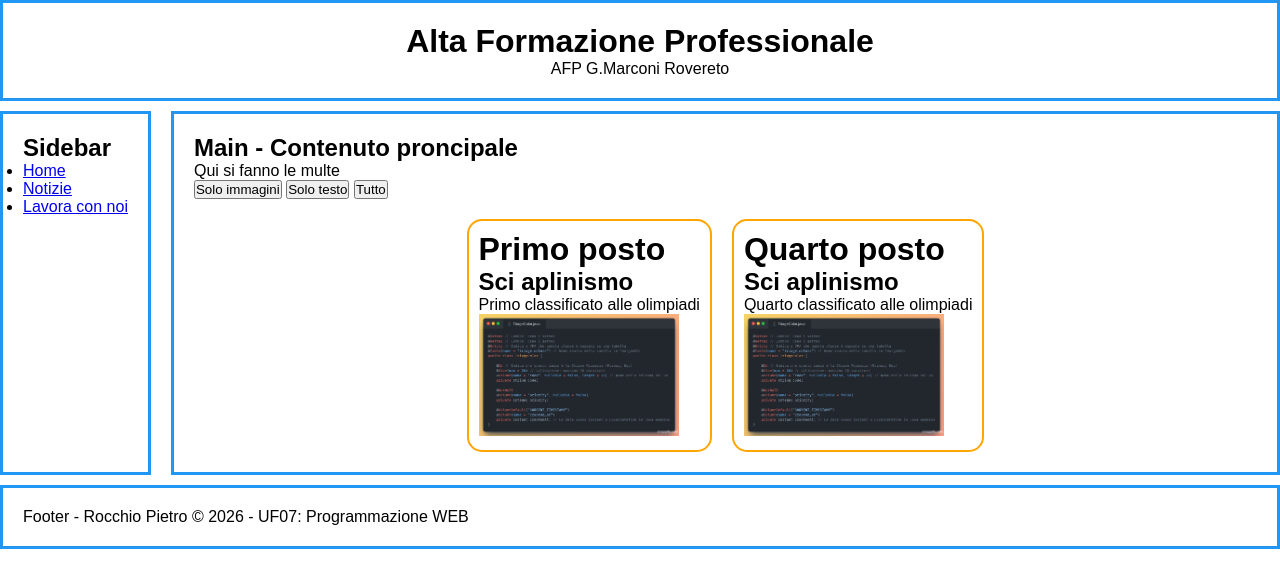
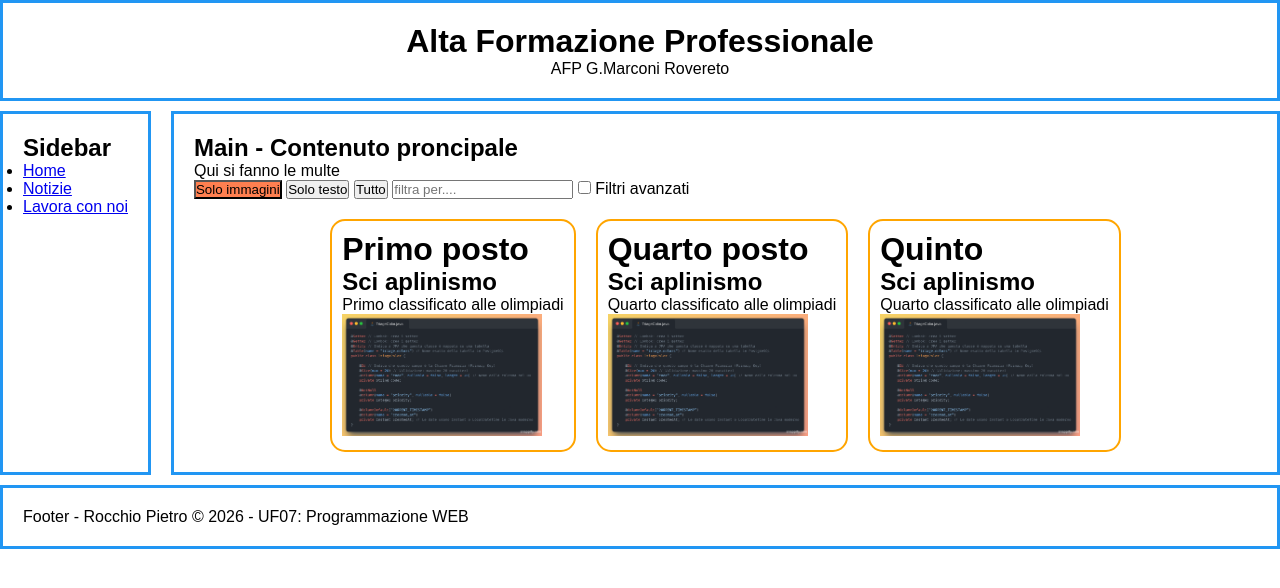
Before and after one commit to pietro2356/afplecture2026, a plain HTML site: page index.html in a window 1280 px wide. Both pictures are taken after a click on the button "Solo immagini". Drawn offline with Linux system fonts and the light colour scheme.

Commit message:
feat(card): enhance filtering functionality with advanced options and improve button handling

```diff
--- a/card.js
+++ b/card.js
@@ -56,21 +56,80 @@ const cardList = [
             dimensione: "",
             raggio: ""
         }
+    },
+    {
+        contenuto: {
+            titolo: "Quinto", // h1
+            sottotitolo:"Sci aplinismo", // h2
+            testo: "Quarto classificato alle olimpiadi", // p
+            immagine: "TriageColorEntity.png" // img
+        },
+        bordo: {
+            colore: "",
+            stile: "",
+            dimensione: "",
+            raggio: ""
+        }
     }
 ];
 const cardContainer = document.querySelector("#card-container-main");
+const filtroInput = document.querySelector("#filter-input");
 
-document.querySelector("#btn-only-img")
-    .addEventListener("click", soloImmagini);
-    // .addEventListener("click", () => soloImmagini())
+const btnImg = document.querySelector("#btn-only-img");
+const btnText = document.querySelector("#btn-only-text");
+const btnAll = document.querySelector("#btn-all");
 
-document.querySelector("#btn-only-text")
-    .addEventListener("click", soloTesto);
+const checkFiltri = document.querySelector("#enable-adv-filter")
 
-document.querySelector("#btn-all")
-    .addEventListener("click", mostraTutto);
+let adv_filter_enabled = false;
 
+btnImg.addEventListener("click", soloImmagini);
+//btnText.addEventListener("click", () => soloImmagini())
+btnText.addEventListener("click", soloTesto);
+btnAll.addEventListener("click", mostraTutto);
 
+filtroInput.addEventListener("input", (e) => {
+    resetAllFilterButton();
+    enableBtn(btnAll);
+    const txtDigitato = e.target.value.toLowerCase();
+
+    const cardTrovate = cardList.filter((item) => {
+        const title = item.contenuto.titolo.toLowerCase();
+        console.log(`Target: ${txtDigitato}, Titolo: ${title}`);
+
+        // return txtDigitato !== title; // Filtro puntuale
+        return title.includes(txtDigitato);
+    });
+
+    renderizzaCards(cardTrovate);
+})
+
+checkFiltri.addEventListener("click", (e) => {
+    adv_filter_enabled = e.target.checked;
+    console.log(adv_filter_enabled ? "Abilitato" : "Disabilitato");
+});
+
+function enableBtn(btn){
+    btn.classList.add("btn-active");
+}
+function disableBtn(btn){
+    btn.classList.remove("btn-active");
+}
+function resetAllFilterButton(){
+    disableBtn(btnImg);
+    disableBtn(btnText);
+    disableBtn(btnAll);
+}
+
+/**
+ * CLEAR -- rimuovo
+ * DISABLE --
+ *
+ */
+
+//
+// filtroInput["abilitato"] = true;
+// filtroInput.abilitato2 = true;
 /**
  * Crea un elemento card basato sui dati forniti.
  * @param cardData - Oggetto contenente i dati della card.
@@ -125,27 +184,32 @@ const renderizzaCards = (listaCard) => {
 
 function soloImmagini(){
     console.log("Mostra solo immagini");
+    resetAllFilterButton();
     const listTmp = cardList.filter(
         item => item.contenuto.immagine !== ""
     );
-
+    enableBtn(btnImg);
     renderizzaCards(listTmp);
 }
 
 function soloTesto(){
     console.log("Mostra solo testo");
-
+    resetAllFilterButton();
     const listaTmp = cardList.filter(
         item => item.contenuto.immagine === ""
     );
 
+    enableBtn(btnText);
     renderizzaCards(listaTmp);
 }
 
 function mostraTutto(){
     console.log("Mostra tutto");
+    resetAllFilterButton()
+    enableBtn(btnAll);
     renderizzaCards(cardList);
 }
 
 
 renderizzaCards(cardList);
+enableBtn(btnAll);
--- a/index.html
+++ b/index.html
@@ -28,8 +28,20 @@
         <p>Qui si fanno le multe</p>
 
         <button id="btn-only-img">Solo immagini</button>
-        <button id="btn-only-text" onclick="soloTesto()">Solo testo</button>
-        <button id="btn-all" onclick="mostraTutto()">Tutto</button>
+        <button id="btn-only-text">Solo testo</button>
+        <button id="btn-all">Tutto</button>
+
+        <input
+          type="text"
+          id="filter-input"
+          placeholder="filtra per...."
+        >
+        <input
+          type="checkbox"
+          id="enable-adv-filter"
+          name="enable-adv-filter"
+        >
+        <label for="enable-adv-filter">Filtri avanzati</label>
 
         <div id="card-container-main" class="card-container">
           <div class="card">
--- a/style.css
+++ b/style.css
@@ -52,3 +52,7 @@
     background-color: deeppink;
     border: 8px dotted aquamarine;
 }
+
+.btn-active{
+    background-color: coral;
+}
```
